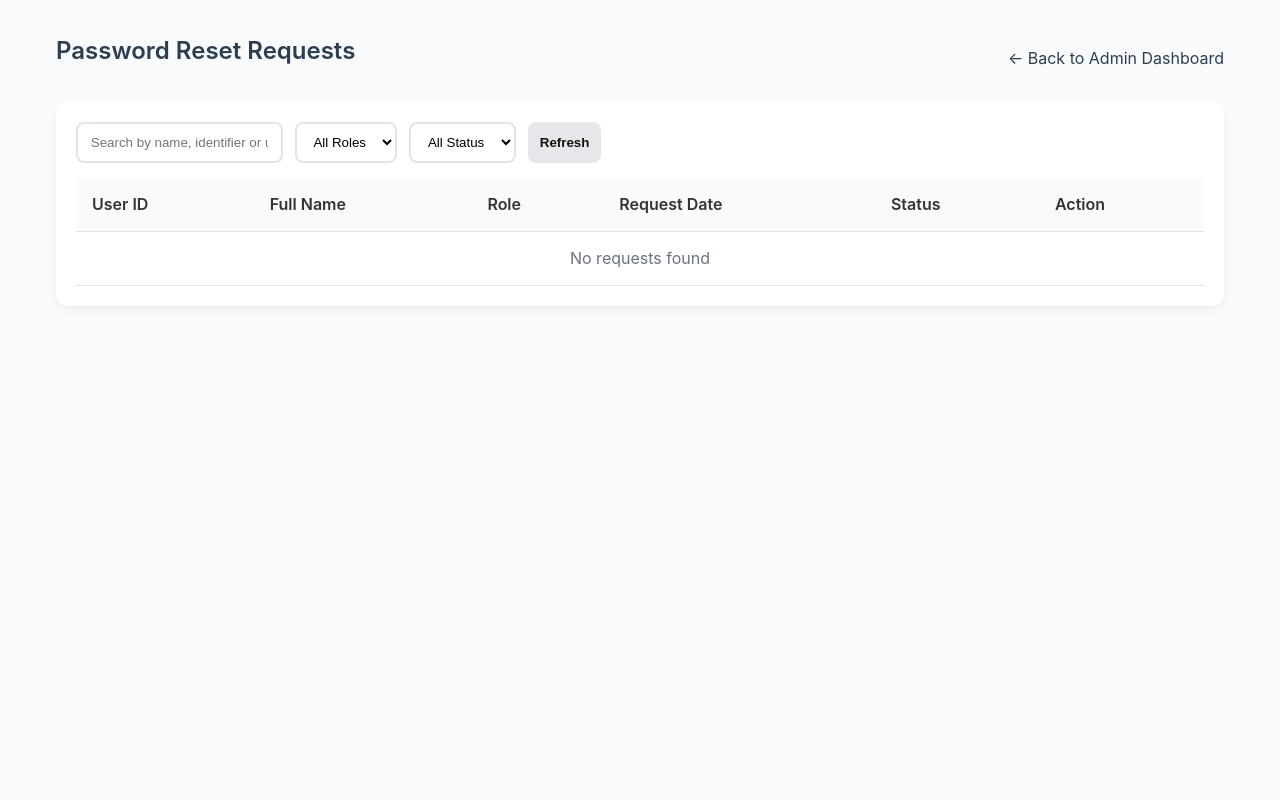
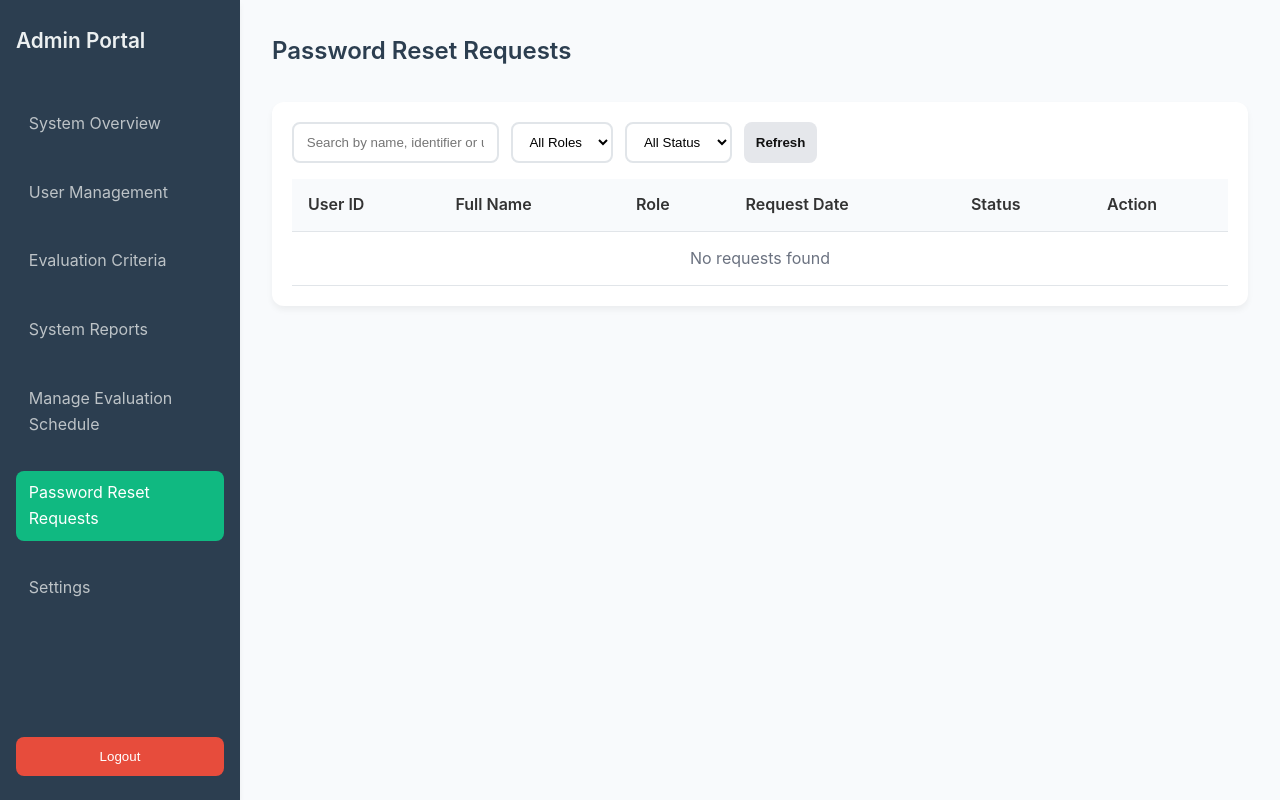
Before and after one commit to jubit25/4fpes2.1, a PHP site: page /admin/manage_password_resets.php in a window 1280 px wide. Run offline with PHP 8.4, Linux system fonts and the light colour scheme; a user stored in the database is signed in; data comes from the database, SQL or seed files in the repository; data that the repository does not hold is empty.

Commit message:
Add files via upload

```diff
--- a/4fpes2.1/admin/manage_password_resets.php
+++ b/4fpes2.1/admin/manage_password_resets.php
@@ -13,6 +13,18 @@ try {
         status ENUM('Pending','Resolved') DEFAULT 'Pending',
         created_at TIMESTAMP DEFAULT CURRENT_TIMESTAMP
     ) ENGINE=InnoDB DEFAULT CHARSET=utf8mb4;");
+} catch (PDOException $e) { /* ignore */ }
+
+// Backward compatibility: add role column if table was created previously without it
+try {
+    $colCheck = $pdo->prepare("SELECT COUNT(*) AS c FROM information_schema.columns WHERE table_schema = ? AND table_name = 'password_reset_requests' AND column_name = 'role'");
+    $colCheck->execute([DB_NAME]);
+    $hasRole = (int)($colCheck->fetch()['c'] ?? 0) > 0;
+    if (!$hasRole) {
+        // Add as NULL-able to avoid failing on existing rows; new inserts should provide a role
+        $pdo->exec("ALTER TABLE password_reset_requests ADD COLUMN role ENUM('Student','Faculty','Dean') NULL AFTER identifier");
+        // Optional: set a default status if missing (defensive)
+    }
 } catch (PDOException $e) { /* ignore */ }
 
 // Fetch requests joined with users to get user_id and full_name via role-specific identifiers
@@ -83,17 +95,33 @@ $csrf = generateCSRFToken();
 
     /* Responsive table */
     .table-wrap { width:100%; overflow-x:auto; }
-
-    /* Toast */
-    .toast { position: fixed; right: 16px; bottom: 16px; z-index: 1000; background:#10b981; color:#fff; padding:.9rem 1rem; border-radius:10px; box-shadow: var(--card-shadow-hover); display:none; }
   </style>
 </head>
   <body>
-    <div class="page-wrap">
+    <div class="dashboard">
+      <div class="sidebar">
+        <h2>Admin Portal</h2>
+        <a href="admin.php#overview">System Overview</a>
+        <a href="admin.php#users">User Management</a>
+        <a href="admin.php#criteria">Evaluation Criteria</a>
+        <a href="admin.php#reports">System Reports</a>
+        <a href="admin.php#eval_schedule">Manage Evaluation Schedule</a>
+        <a href="manage_password_resets.php" style="background: var(--primary-color); color:#fff;">Password Reset Requests</a>
+        <a href="admin.php#settings">Settings</a>
+        <button class="logout-btn" onclick="window.location.href='../auth.php?action=logout'">Logout</button>
+      </div>
+
+      <div class="main-content">
         <div class="header">
           <h2>Password Reset Requests</h2>
-        <a class="back-link" href="admin.php">← Back to Admin Dashboard</a>
         </div>
+
+        <?php if (isset($_GET['reset']) && $_GET['reset'] === 'invalid'): ?>
+          <div class="error-message" style="display:block; margin-bottom:1rem;">Invalid reset request. Please try again.</div>
+        <?php endif; ?>
+        <?php if (isset($_GET['reset']) && $_GET['reset'] === 'error'): ?>
+          <div class="error-message" style="display:block; margin-bottom:1rem;">An error occurred while resetting the password. Please check logs and try again.</div>
+        <?php endif; ?>
 
         <div class="management-section">
           <div class="filters">
@@ -142,7 +170,7 @@ $csrf = generateCSRFToken();
                       <td><span class="status-badge status-<?php echo htmlspecialchars($r['status']); ?>"><?php echo htmlspecialchars($r['status']); ?></span></td>
                       <td>
                         <div class="actions">
-                        <form method="POST" action="reset_password.php" onsubmit="return confirm('Reset password to default (123)?');">
+                        <form method="POST" action="reset_password.php">
                           <input type="hidden" name="csrf_token" value="<?php echo $csrf; ?>">
                           <input type="hidden" name="request_id" value="<?php echo (int)$r['request_id']; ?>">
                           <input type="hidden" name="identifier" value="<?php echo htmlspecialchars($r['identifier']); ?>">
@@ -154,12 +182,11 @@ $csrf = generateCSRFToken();
                           <input type="hidden" name="request_id" value="<?php echo (int)$r['request_id']; ?>">
                           <button class="btn btn-green" <?php echo $r['status']==='Resolved' ? 'disabled' : ''; ?> type="submit">Mark Resolved</button>
                         </form>
-                        <form method="POST" action="delete_reset_request.php" onsubmit="return confirm('Remove this request?');">
+                        <form method="POST" action="delete_reset_request.php">
                           <input type="hidden" name="csrf_token" value="<?php echo $csrf; ?>">
                           <input type="hidden" name="request_id" value="<?php echo (int)$r['request_id']; ?>">
                           <button class="btn btn-red" type="submit">Remove</button>
                         </form>
-                      </div>
                       </td>
                     </tr>
                   <?php endforeach; ?>
@@ -169,8 +196,16 @@ $csrf = generateCSRFToken();
           </div>
         </div>
       </div>
+    </div>
 
-    <div id="toast" class="toast">Password has been reset to default (123).</div>
+    <!-- Success Modal -->
+    <div id="successModal" class="modal" style="display:none; position:fixed; left:0; top:0; width:100%; height:100%; background:rgba(0,0,0,.5); z-index:1000;">
+      <div class="modal-content" style="background:#fff; margin:10% auto; padding:1.5rem; border-radius:12px; width:90%; max-width:420px; text-align:center; box-shadow: var(--card-shadow-hover);">
+        <h3 style="margin-bottom:.5rem;">Password Reset</h3>
+        <p style="color:#374151; margin-bottom:1rem;">Password has been reset to default (123).</p>
+        <button id="modalCloseBtn" class="btn btn-green">OK</button>
+      </div>
+    </div>
 
     <script>
       // Client-side filtering/search
@@ -200,13 +235,24 @@ $csrf = generateCSRFToken();
         });
       })();
 
-      // Success toast if redirected with ?reset=success
+      // Success modal if redirected with ?reset=success
       (function(){
         const params = new URLSearchParams(window.location.search);
         if (params.get('reset') === 'success') {
-          const t = document.getElementById('toast');
-          t.style.display = 'block';
-          setTimeout(() => { t.style.display = 'none'; }, 3000);
+          const m = document.getElementById('successModal');
+          const b = document.getElementById('modalCloseBtn');
+          m.style.display = 'block';
+          // On OK, reload to reflect updated request status and clear query param
+          b.addEventListener('click', ()=>{
+            window.location.href = 'manage_password_resets.php';
+          });
+          m.addEventListener('click', (e)=>{ if(e.target===m) m.style.display='none'; });
+          // Safety: auto-refresh after 1.5s if user doesn't click OK
+          setTimeout(()=>{
+            if (m.style.display === 'block') {
+              window.location.href = 'manage_password_resets.php';
+            }
+          }, 1500);
         }
       })();
     </script>
```
Also changed, not shown: 4fpes2.1/admin/admin.php (+24 -8 lines), 4fpes2.1/admin/reset_password.php (+16 -3 lines). Lines whose indentation alone changed are shown as unchanged.
